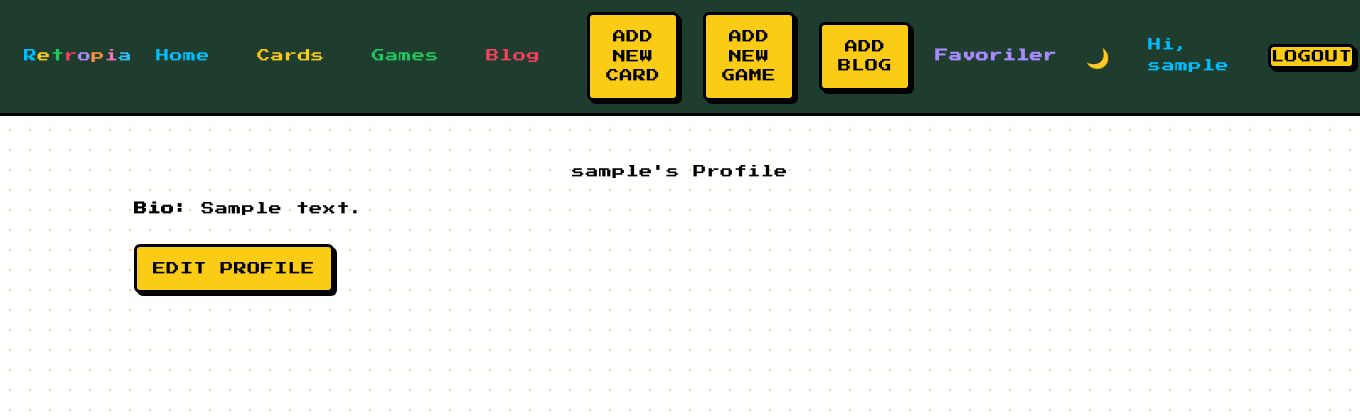
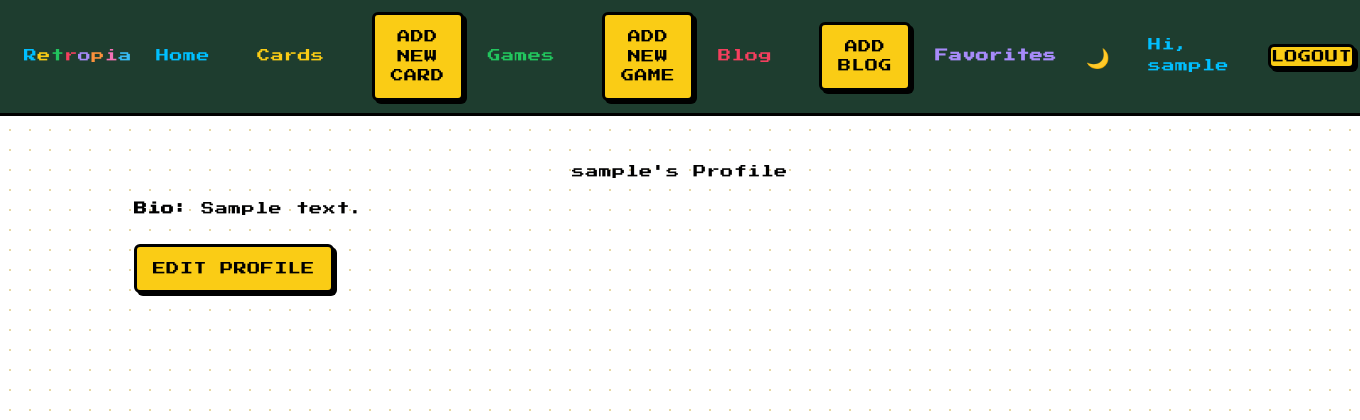
Before and after one commit to mbe645/retropia, a Django app: a page that uses templates/base.html in a window 1360 px wide. Shown: the top 420 px of the page. Run offline with Django 5.2, Linux system fonts and the light colour scheme; a user stored in the database is signed in; tables that the repository leaves empty hold one stand-in row (values such as "Sample post").

Commit message:
Update navbar order for authenticated users and rename 'Favoriler' to 'Favorites'

```diff
--- a/templates/base.html
+++ b/templates/base.html
@@ -86,22 +86,22 @@
                     <a class="nav-link nav-cards" href="{% url 'cards:cards-home' %}">Cards</a>
                 </li>
                 <li class="nav-item">
+                    <a href="{% url 'cards:add-card' %}" class="btn btn-primary ms-2">Add New Card</a>
+                </li>
+                <li class="nav-item">
                     <a class="nav-link nav-games" href="{% url 'games:games-home' %}">Games</a>
+                </li>
+                <li class="nav-item">
+                    <a href="{% url 'games:add-game' %}" class="btn btn-success ms-2">Add New Game</a>
                 </li>
                 <li class="nav-item">
                     <a class="nav-link nav-blog" href="{% url 'blog:blog-home' %}">Blog</a>
                 </li>
                 <li class="nav-item">
-                    <a href="{% url 'cards:add-card' %}" class="btn btn-primary ms-2">Add New Card</a>
-                </li>
-                <li class="nav-item">
-                    <a href="{% url 'games:add-game' %}" class="btn btn-success ms-2">Add New Game</a>
-                </li>
-                <li class="nav-item">
                     <a href="{% url 'blog:create-blogpost' %}" class="btn btn-warning ms-2">Add Blog</a>
                 </li>
                 <li class="nav-item">
-                    <a class="nav-link nav-favorites" href="{% url 'favorites:favorites-home' %}">Favoriler</a>
+                    <a class="nav-link nav-favorites" href="{% url 'favorites:favorites-home' %}">Favorites</a>
                 </li>
                 {% endif %}
             </ul>
```
